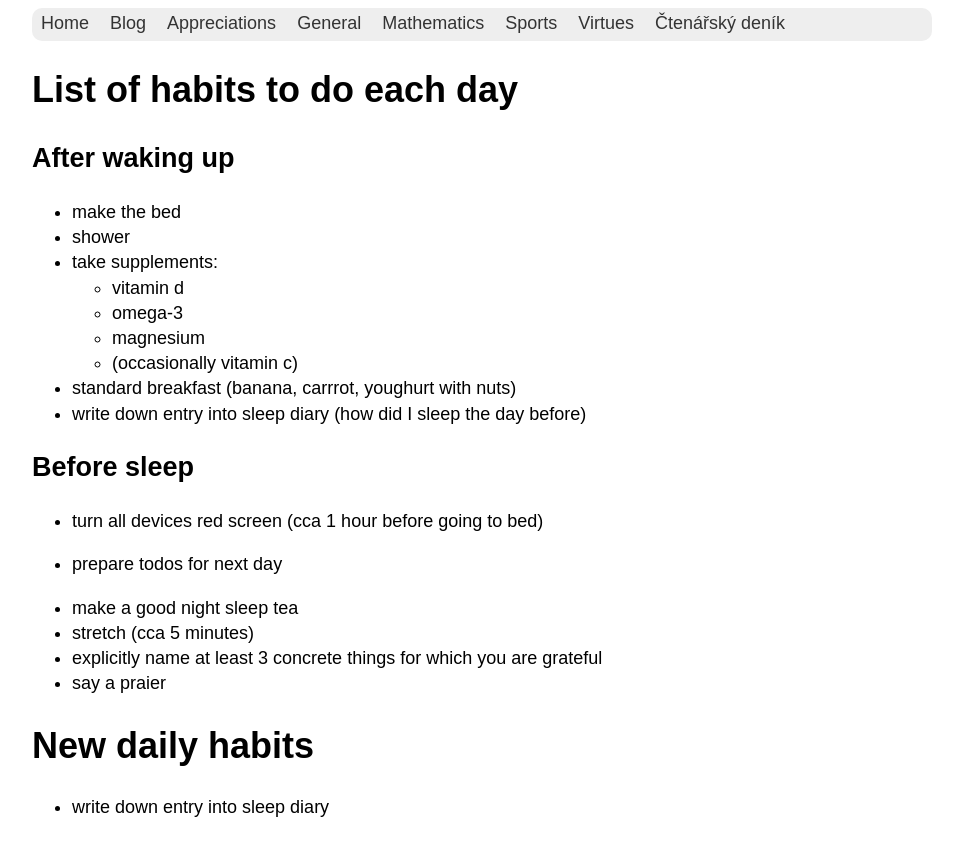
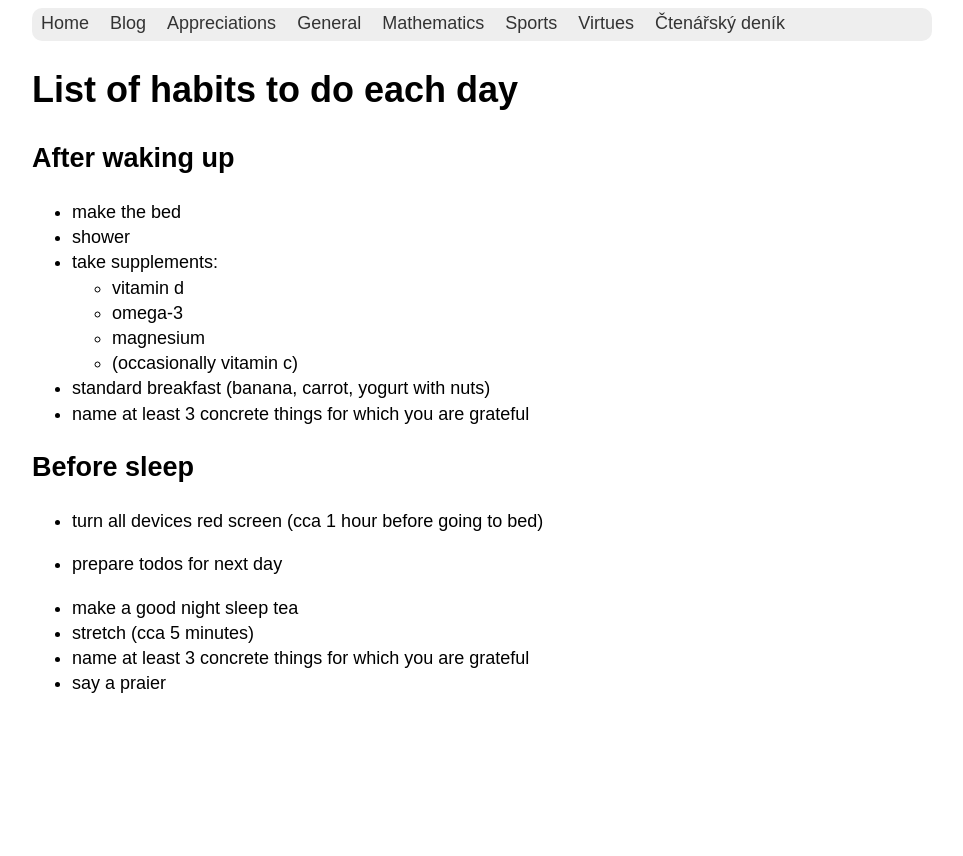
Before and after one commit to hartmaj2/hartmaj2.github.io, a Jekyll site: the page built from _posts/2025-06-01-post.md, in a window 1280 px wide. Shown: the top 856 px of the page, without its empty margins (158-1121 px from the left). Built offline with Jekyll 4.4.1, drawn with Linux system fonts in a browser that asks for light colours.

Commit message:
Update daily habits

```diff
--- a/_posts/2025-06-01-post.md
+++ b/_posts/2025-06-01-post.md
@@ -13,8 +13,8 @@ title: Daily Habits
   - omega-3
   - magnesium
   - (occasionally vitamin c)
-- standard breakfast (banana, carrrot, youghurt with nuts)
-- write down entry into sleep diary (how did I sleep the day before)
+- standard breakfast (banana, carrot, yogurt with nuts)
+- name at least 3 concrete things for which you are grateful
 
 ## Before sleep
 - turn all devices red screen (cca 1 hour before going to bed)
@@ -22,8 +22,5 @@ title: Daily Habits
 
 - make a good night sleep tea
 - stretch (cca 5 minutes)
-- explicitly name at least 3 concrete things for which you are grateful
+- name at least 3 concrete things for which you are grateful
 - say a praier
-
-# New daily habits
-- write down entry into sleep diary
```
